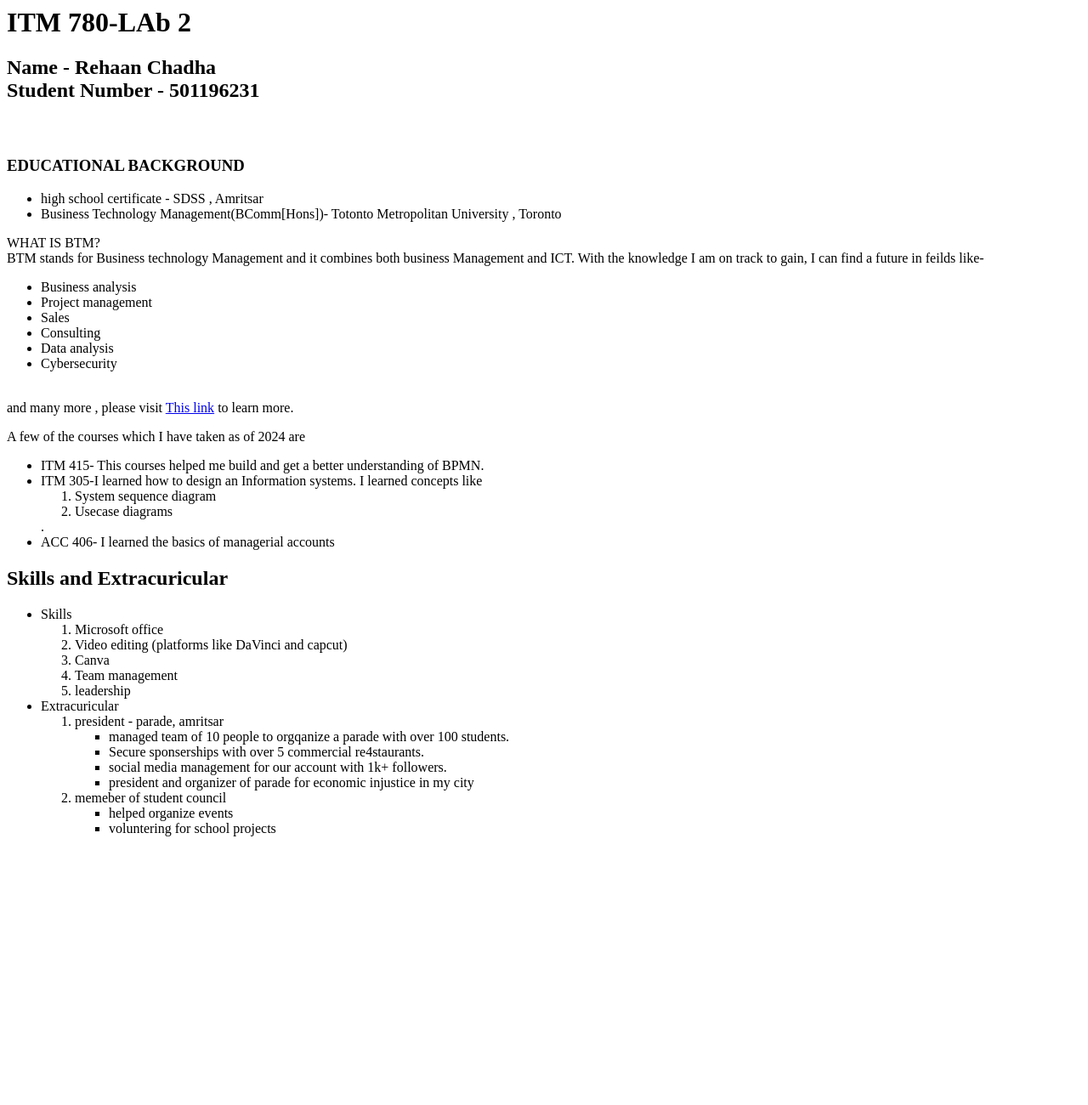
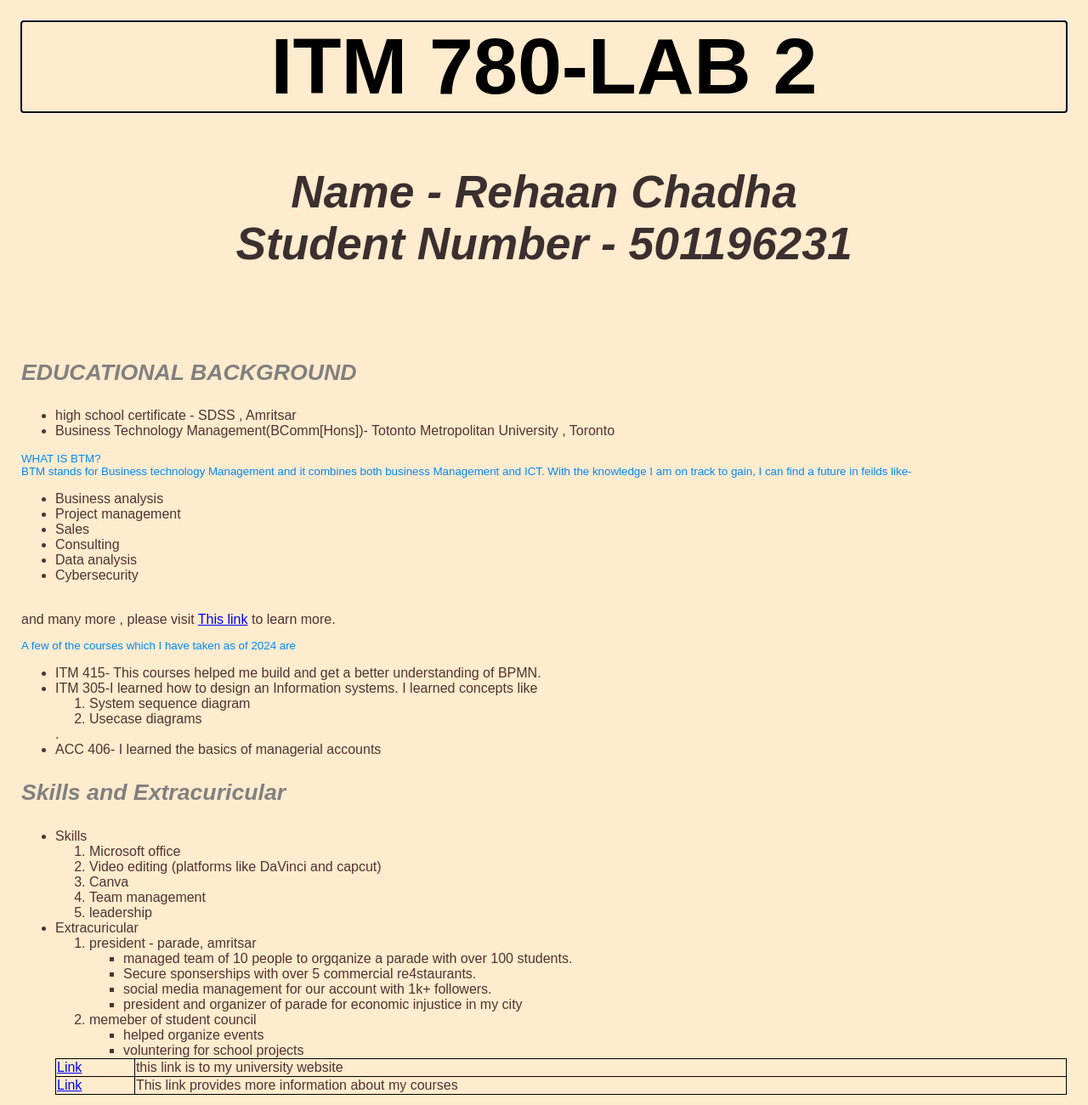
Before and after one commit to RehaanChadha/Rehaan.chadha.github.io, a plain HTML site: page index.html in a window 1280 px wide. Shown: the whole page at 85% size. Before the commit the page ends 1124 px from the top, so only its background shows below. Drawn offline with Linux system fonts and the light colour scheme.

Commit message:
style.css
Css file for lab 2

```diff
--- a/index.html
+++ b/index.html
@@ -1,4 +1,7 @@
-<h1>ITM 780-LAb 2</h1>
+<head><link rel="stylesheet" href="style.css"></head>
+<body>
+
+<h1>ITM 780-LAB 2</h1>
 <h2>Name - Rehaan Chadha<br>Student Number - 501196231</h2>
 <h3><br><br>EDUCATIONAL BACKGROUND</h3>
 <p><ul>
@@ -24,7 +27,7 @@
 </ul></p>
 
 
-<h2>Skills and Extracuricular</h2>
+<h3>Skills and Extracuricular</h3>
 <ul>
     <li>Skills</li>
     <ol><li>Microsoft office</li><li>Video editing (platforms like DaVinci and capcut)</li> <li>Canva</li><li>Team management</li><li>leadership</li></ol>
@@ -38,8 +41,37 @@
 
 
 
+<table>
+    <tr>
+        <td>
+            <div> <a href="https://www.torontomu.ca/"> Link</a></div>
+        </td>
+        <td>
+            <div>this link is to my university website</div>
+
+        </td>
+    </tr>
+    <tr>
+        <td>
+            <div>
+                <a href="https://www.torontomu.ca/calendar/2024-2025/programs/trsm/business_tech/#!accordion-1595938804212-full-time--four-year-program"> Link</a>
+
+            </div>
+        </td>
+        <td>
+            <div>
+                This link provides more information about my courses
+            </div>
+        </td>
+    </tr>
+</table>
+
+
+
+
 
 
 </ul>
 
 <p><br><br><br><br><br><br></p>
+</body>
--- /dev/null
+++ b/style.css
@@ -0,0 +1,61 @@
+body{
+    font-family: Arial, Helvetica, sans-serif ;
+    background-color: blanchedalmond;
+    color: rgb(81, 50, 50);
+margin: 25px 25px 25px 25px;
+}
+
+h1{
+    text-align: center;
+font-style: normal ;
+color:black;
+font-size: 70pt;
+outline: auto;
+outline-color: black;
+}
+
+h2{
+    text-align: center;
+    font-size: 40pt;
+    font-style: italic;
+    color: rgb(59, 47, 47);
+
+}
+
+h3{
+    text-align: left;
+    font-style: oblique;
+    font-size: 20pt;
+    color: grey;
+}
+
+p,br{
+    font-style: inherit;
+    font-size: 10pt;
+    color: rgb(0, 136, 255);
+}
+
+a:link,a:visited{
+    color: blue;
+    font: bold;
+}
+
+a:hover{
+    font-size: larger;
+    font-style: italic;
+    color: black ;
+}
+
+a:active{
+    color: hotpink;
+    font-size: larger;
+}
+
+table{
+    width:100%;
+    border-collapse: collapse;
+}
+
+table,tr,td{
+    border: 1px solid black;
+}
```
